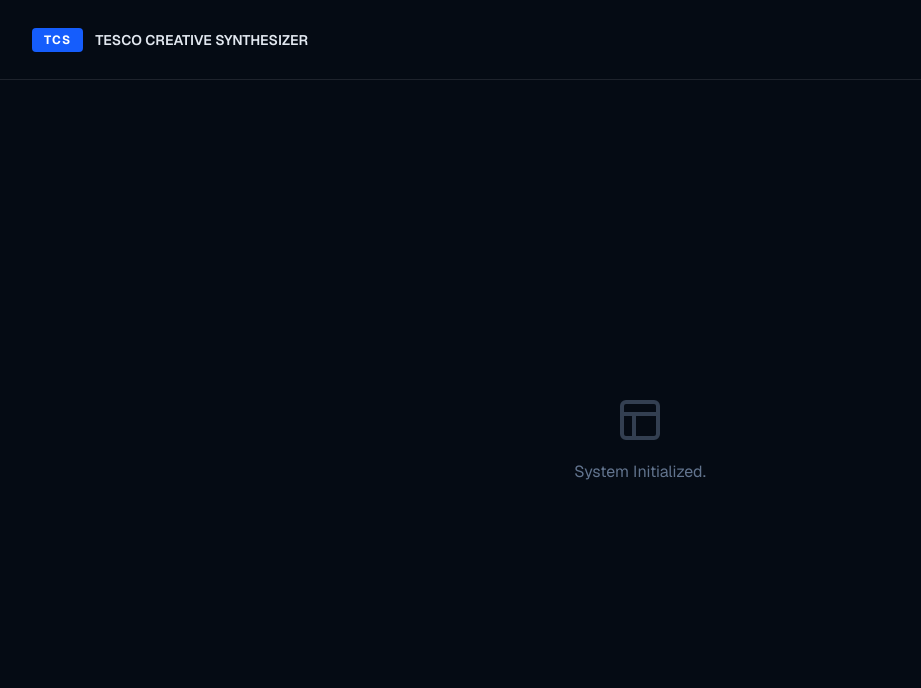
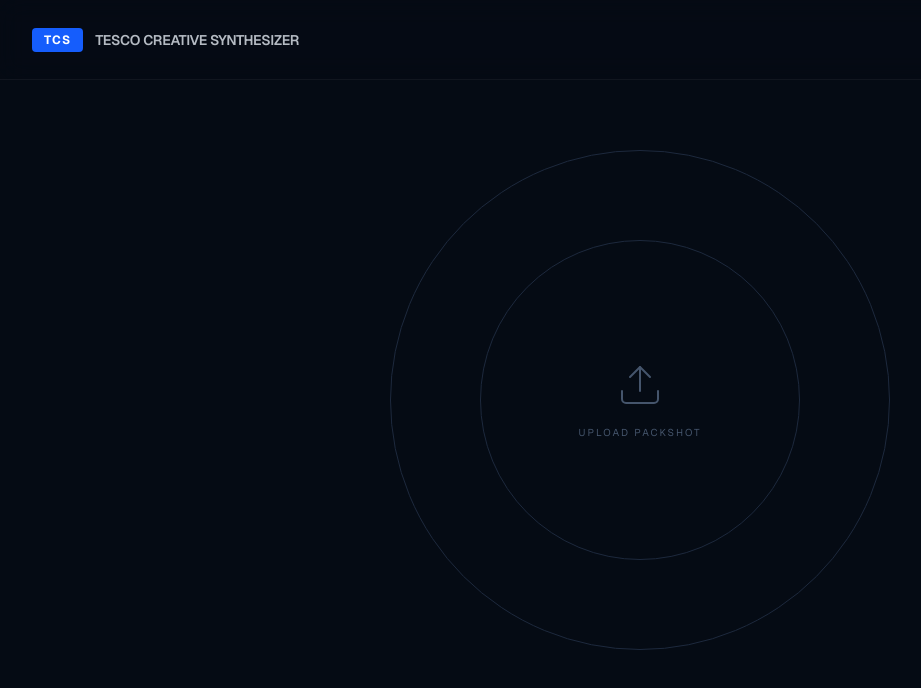
Before and after one commit to Shivang2608/Tesco-Creative-Synthesizer, a Next.js app in the folder frontend/: page / in a window 1280 px wide. Shown: the top 688 px of the page, without its empty margins (0-921 px from the left). Built offline with nearby package versions, Linux system fonts and the light colour scheme.

Commit message:
Feature: Basic file upload and UI layout

```diff
--- a/frontend/src/app/page.js
+++ b/frontend/src/app/page.js
@@ -1,20 +1,48 @@
 "use client";
-import { Layout } from "lucide-react";
+import { useState } from "react";
+import { Upload, Plus } from "lucide-react";
 
 export default function Home() {
+  const [selectedFile, setSelectedFile] = useState(null);
+  const [preview, setPreview] = useState(null);
+
+  const handleFileChange = (e) => {
+    const file = e.target.files[0];
+    if (file) {
+      setSelectedFile(file);
+      setPreview(URL.createObjectURL(file));
+    }
+  };
+
   return (
-    <main className="min-h-screen bg-[#050B14] text-white font-sans flex flex-col">
-      <header className="h-20 px-8 flex items-center border-b border-white/10">
+    <main className="min-h-screen bg-[#050B14] text-white relative overflow-hidden font-sans flex flex-col">
+      {/* Header */}
+      <header className="absolute top-0 left-0 right-0 h-20 px-8 z-30 flex justify-between items-center border-b border-white/5 bg-[#050B14]/80 backdrop-blur-md">
         <div className="flex items-center gap-3">
-          <div className="bg-blue-600 text-white font-bold px-3 py-1 rounded text-xs tracking-widest">TCS</div>
-          <h1 className="text-sm font-semibold text-slate-200 uppercase">Tesco Creative Synthesizer</h1>
+          <div className="bg-blue-600 text-white font-bold px-3 py-1 rounded text-xs tracking-widest uppercase">TCS</div>
+          <h1 className="text-sm font-semibold tracking-tight text-slate-200 uppercase opacity-80">Tesco Creative Synthesizer</h1>
         </div>
       </header>
-      <div className="flex-1 flex items-center justify-center">
-        <div className="text-center text-slate-500">
-          <Layout size={48} className="mx-auto mb-4 opacity-50"/>
-          <p>System Initialized.</p>
-        </div>
+
+      {/* Input Stage */}
+      <div className="relative h-screen flex flex-col items-center justify-center z-10">
+          <div className="relative w-[500px] h-[500px] flex items-center justify-center">
+             {/* Simple Ring */}
+             <div className="absolute inset-0 rounded-full border border-slate-800"></div>
+
+             {/* Upload Area */}
+             <label className="relative w-80 h-80 rounded-full bg-[#050B14] border border-slate-800 flex items-center justify-center cursor-pointer hover:border-blue-500 transition-colors">
+                <input type="file" className="hidden" onChange={handleFileChange} accept="image/*" />
+                {preview ? (
+                    <img src={preview} className="w-40 h-auto object-contain z-10" />
+                ) : (
+                    <div className="text-slate-600 flex flex-col items-center">
+                       <Upload size={48} strokeWidth={1} />
+                       <span className="text-[10px] uppercase tracking-[0.2em] mt-4">Upload Packshot</span>
+                    </div>
+                )}
+             </label>
+          </div>
       </div>
     </main>
   );
```
Also changed, not shown: 1 other file (tests, documents, lock files or other folders).
